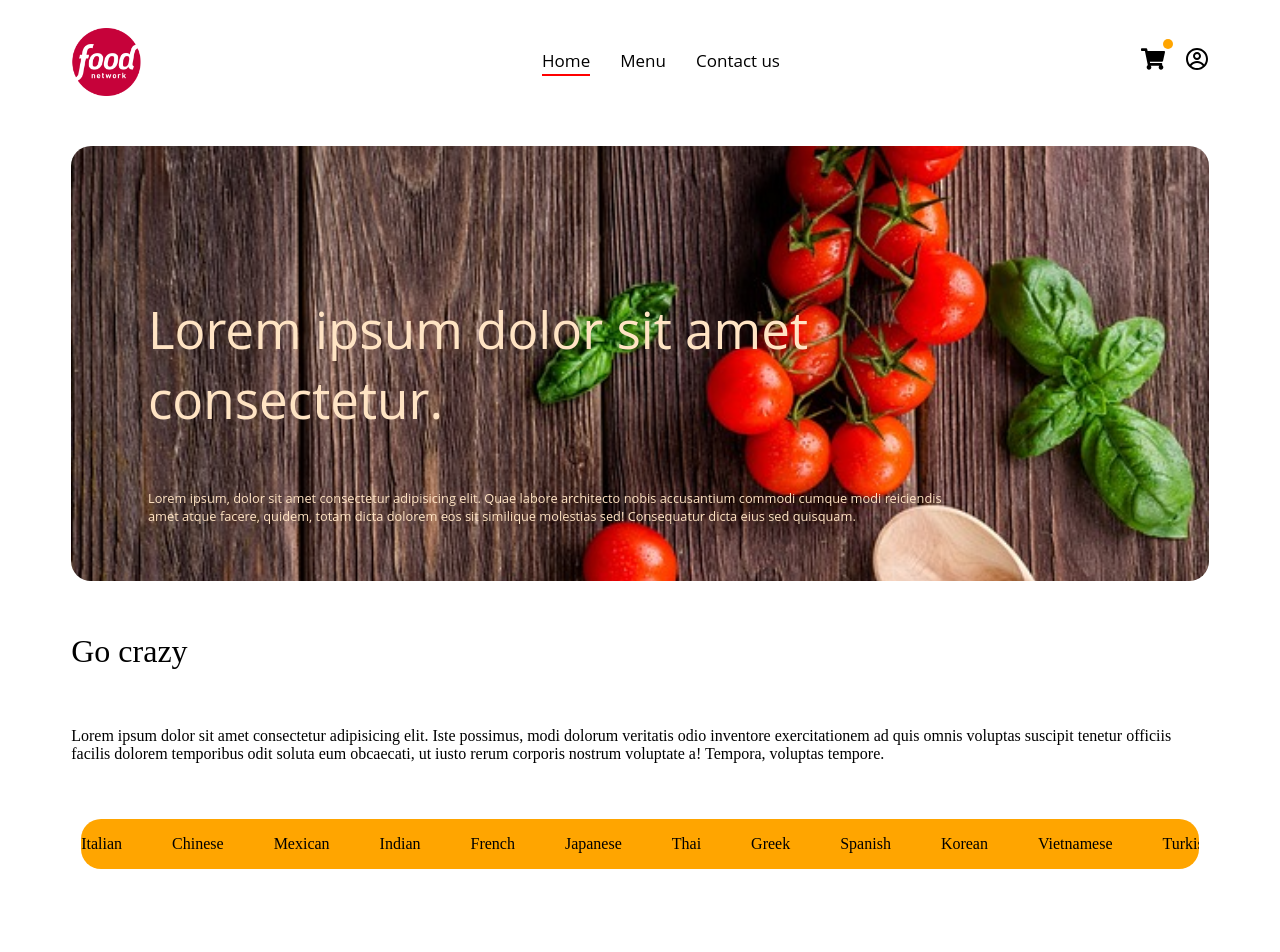
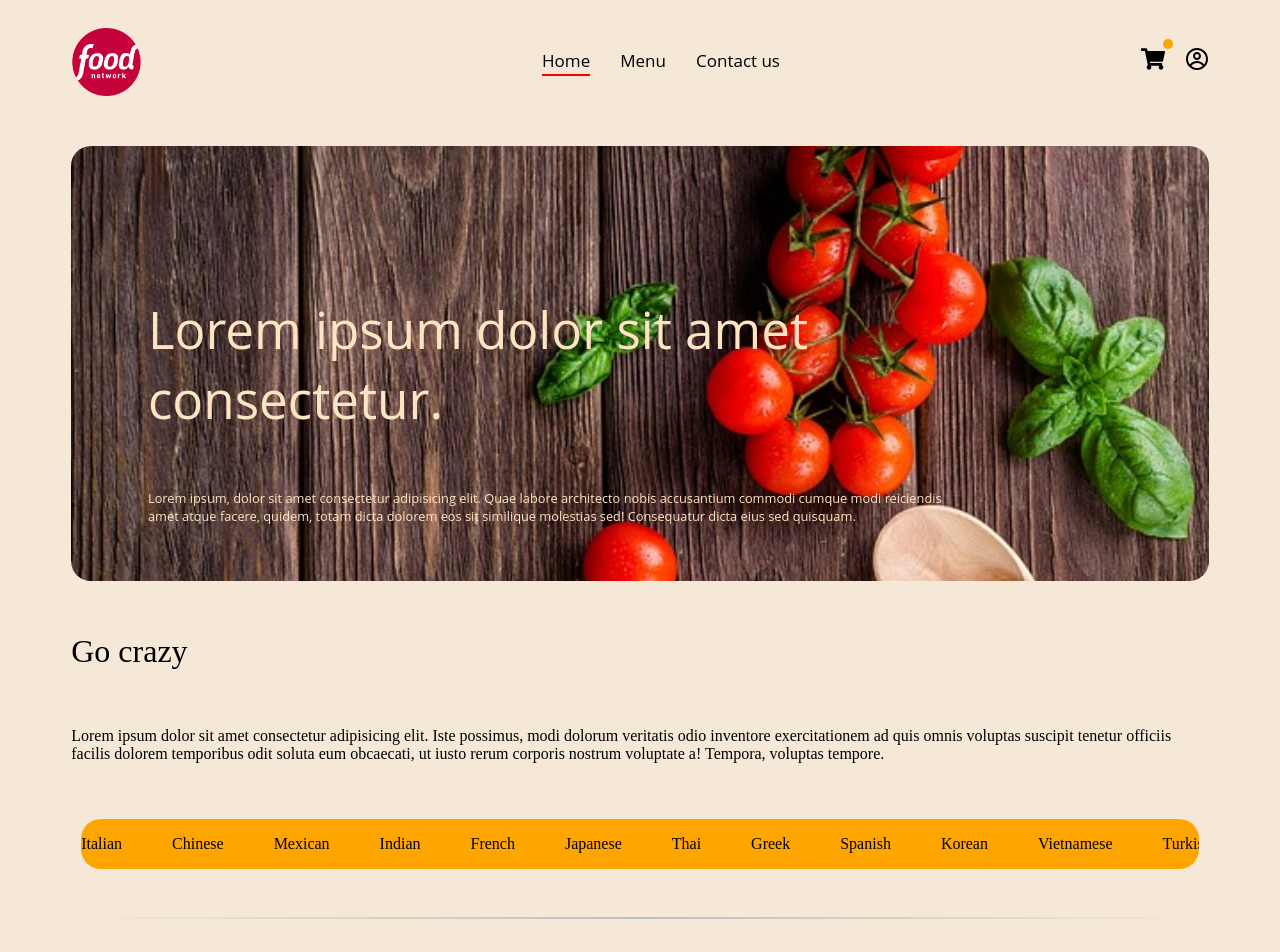
Before and after one commit to RomaZinkevich/food-delivery, a React (Vite) app in the folder frontend/: page / in a window 1280 px wide. Shown: the top 952 px of the page. Before the commit the page ends 897 px from the top, so only its background shows below. Built offline with nearby package versions, Linux system fonts and the light colour scheme.

Commit message:
working on context and card components

```diff
--- a/frontend/src/Components/Menu.tsx
+++ b/frontend/src/Components/Menu.tsx
@@ -3,7 +3,15 @@ import "../Styles/Menu.css";
 import { menuItems } from "../assets/menuitems";
 import { categories } from "../assets/categories";
 
-const Menu = () => {
+interface MenuProps {
+  selectedCategory: string;
+  setSelectedCategory: React.Dispatch<React.SetStateAction<string>>;
+}
+
+const Menu: React.FC<MenuProps> = ({
+  selectedCategory,
+  setSelectedCategory,
+}) => {
   return (
     <div className="menu">
       <h1>Go crazy</h1>
@@ -14,10 +22,26 @@ const Menu = () => {
         soluta eum obcaecati, ut iusto rerum corporis nostrum voluptate a!
         Tempora, voluptas tempore.
       </p>
+      <div className="category-list">
+        {categories.map((item: string, i: number) => (
+          <div
+            onClick={() =>
+              setSelectedCategory((prev) => (prev === item ? "All" : item))
+            }
+            className="category-item"
+            key={i}
+          >
+            <p className={selectedCategory === item ? "active" : ""}>{item}</p>
+          </div>
+        ))}
+      </div>
+      <hr />
       <div className="menu-list">
-        {categories.map((item: string, i: number) => (
+        {menuItems.map((item, i) => (
           <div className="menu-item" key={i}>
-            <p>{item}</p>
+            <h2>{item.name}</h2>
+            <p>{item.description}</p>
+            <p>{item.price}</p>
           </div>
         ))}
       </div>
--- a/frontend/src/Pages/Home.tsx
+++ b/frontend/src/Pages/Home.tsx
@@ -1,7 +1,9 @@
-import React from "react";
+import React, { useState } from "react";
 import Menu from "../Components/Menu";
 import "../Styles/Home.css";
 const Home = () => {
+  const [selectedCategory, setSelectedCategory] = useState<string>("All");
+
   return (
     <div>
       <div className="header">
@@ -15,7 +17,10 @@ const Home = () => {
           </p>
         </div>
       </div>
-      <Menu />
+      <Menu
+        selectedCategory={selectedCategory}
+        setSelectedCategory={setSelectedCategory}
+      />
     </div>
   );
 };
--- a/frontend/src/Styles/Menu.css
+++ b/frontend/src/Styles/Menu.css
@@ -8,7 +8,7 @@
   font-weight: 500;
 }
 
-.menu-list {
+.category-list {
   display: flex;
   justify-content: space-between;
   align-items: center;
@@ -18,14 +18,37 @@
   overflow-x: scroll;
   background-color: orange;
   border-radius: 20px;
+  cursor: pointer;
 }
 
-.menu-list::-webkit-scrollbar {
+.category-list::-webkit-scrollbar {
   display: none;
 }
 
-.menu-item {
+.category-item {
   display: flex;
   flex-direction: column;
   gap: 10px;
 }
+
+.category-item .active {
+  border-bottom: 2px solid black;
+}
+
+.menu hr {
+  margin: 10px, 0px;
+  height: 2px;
+  /* background-color: aqua; */
+  border: none;
+  width: 100%;
+  background-image: linear-gradient(
+    to right,
+    rgba(101, 123, 123, 0) 0%,
+    rgb(187, 191, 191) 50%,
+    rgba(101, 123, 123, 0) 100%
+  );
+}
+
+.menu-list {
+  display: flex;
+}
--- a/frontend/src/index.css
+++ b/frontend/src/index.css
@@ -67,6 +67,24 @@ button:focus-visible {
   }
 } */
 
+:root {
+  background-color: rgb(246, 232, 215);
+}
+
+:root::-webkit-scrollbar {
+  width: 10px;
+  height: 8px;
+}
+
+:root::-webkit-scrollbar-thumb {
+  background-color: rgb(114, 108, 108);
+  border-radius: 10px;
+}
+
+:root::-webkit-scrollbar-track {
+  background: transparent;
+}
+
 * {
   font-family: Outfit;
   box-sizing: border-box;
```
